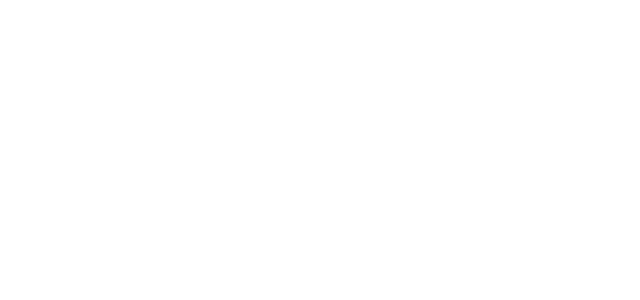
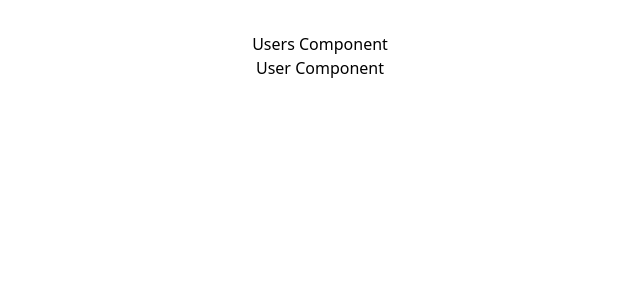
Before and after one commit to Maietskyi/react-okten-sept-2025, a React (Vite) app: page / in a window 1280 px wide. Shown: the top 300 px of the page, without its empty margins (320-960 px from the left). Built offline with nearby package versions, Linux system fonts and the light colour scheme; no server answers; the HTML template or start-up script is replaced by a standard one.

Commit message:
Add Lesson 7 / 1 - lifecycle memo

```diff
--- a/src/App.tsx
+++ b/src/App.tsx
@@ -1,10 +1,14 @@
 import './App.css'
+import UsersComponent from "./components/UsersComponent.tsx";
 
 function App() {
 
-  return (
-    <></>
-  )
+    console.log('app')
+    return (
+        <div>
+            <UsersComponent/>
+        </div>
+    )
 }
 
 export default App
--- a/src/components/UserComponent.tsx
+++ b/src/components/UserComponent.tsx
@@ -0,0 +1,12 @@
+import { memo } from "react";
+
+const UserComponent = memo(() => {
+    console.log('user')
+    return (
+        <div>
+            User Component
+        </div>
+    );
+});
+
+export default UserComponent;
--- a/src/components/UsersComponent.tsx
+++ b/src/components/UsersComponent.tsx
@@ -0,0 +1,24 @@
+import UserComponent from "./UserComponent.tsx";
+import {useEffect, useState} from "react";
+
+const UsersComponent = () => {
+    console.log('users')
+    const [users, setUsers] = useState([])
+    useEffect(() => {
+        fetch('http://jsonplaceholder.typicode.com/users')
+            .then(res => res.json())
+            .then(values => {
+                setUsers(values);
+            });
+        return () => {
+            console.log('unsubscribe')
+        }
+    }, []);
+    return (
+        <div>Users Component
+            <UserComponent/>
+        </div>
+    );
+};
+
+export default UsersComponent;
```
Also changed, not shown: package.json (+5 -3 lines), 1 other file (tests, documents, lock files or other folders).
